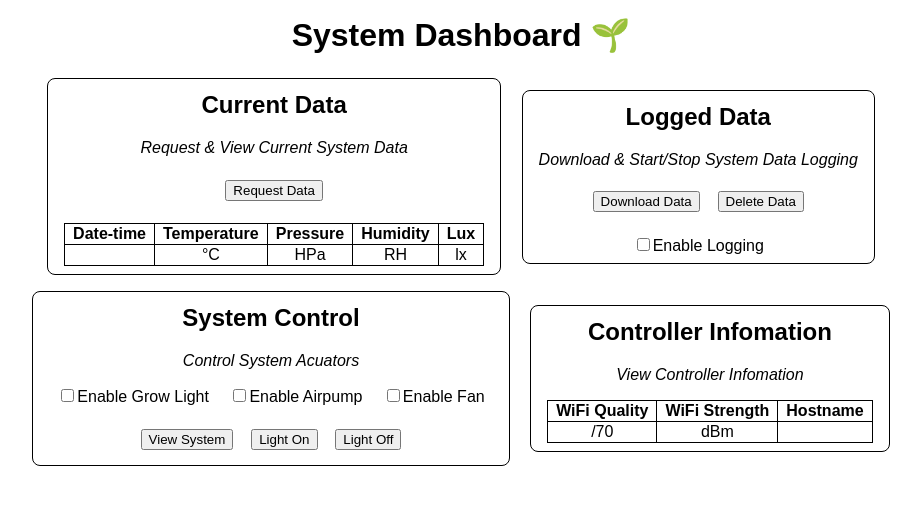
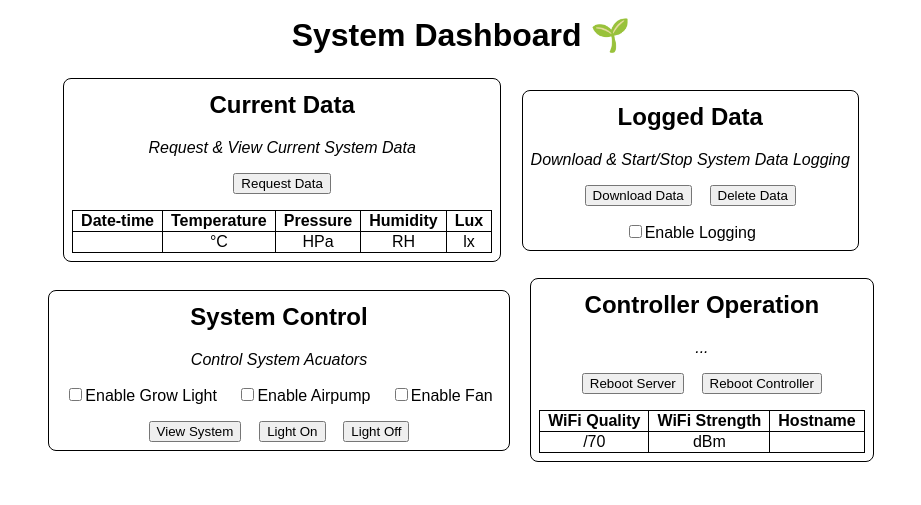
Before and after one commit to tomfairhall/controller, a Flask app: template templates/index.html in a window 1280 px wide. Shown: the top 505 px of the page, without its empty margins (179-1100 px from the left). Run offline with Flask 3, Linux system fonts and the light colour scheme; the template is opened without the code that fills it, so the values that code supplies are empty.

Commit message:
Add restart buttons

```diff
--- a/dashboard.py
+++ b/dashboard.py
@@ -125,6 +125,16 @@ def light_off():
 
     return redirect(url_for('index'))
 
+# If reboot button is clicked, the Server will reboot.
+@app.route('/reboot_server')
+def reboot_server():
+    run("fuser -k 5000/tcp")
+
+# If reboot button is clicked, the Controller will reboot.
+@app.route('/reboot_controller')
+def reboot_controller():
+    run("sudo reboot")
+
 # Only run when directly called.
 if __name__ == '__main__':
     app.run(host='0.0.0.0')
--- a/static/style.css
+++ b/static/style.css
@@ -14,8 +14,6 @@ h1 {
     border: 1px solid;
     border-radius: .5em;
     margin: .5em;
-    padding-left: .5em;
-    padding-right: .5em;
     display: inline-grid;
     vertical-align: middle;
 }
@@ -39,7 +37,7 @@ p {
 }
 
 button {
-    margin: .5em;
+    margin: 0 .5em;
 }
 
 table {
--- a/templates/index.html
+++ b/templates/index.html
@@ -70,10 +70,14 @@
             </div>
         </div>
 
-        <!-- Controller Infomation -->
+        <!-- Controller Operation -->
         <div class="content">
-            <h2>Controller Infomation</h2>
-            <p>View Controller Infomation</p>
+            <h2>Controller Operation</h2>
+            <p>...</p>
+            <div class="internal">
+                <button onclick="window.location.href='reboot_server'">Reboot Server</button>
+                <button onclick="window.location.href='reboot_controller'">Reboot Controller</button>
+            </div>
             <table>
             <tr>
                 <th>WiFi Quality</th>
```
Lines whose indentation alone changed are shown as unchanged.
